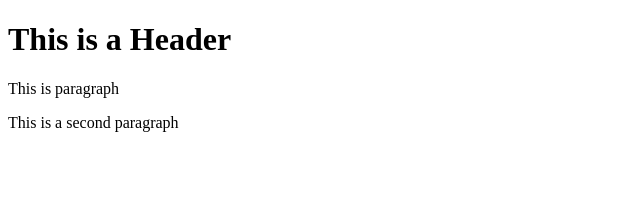
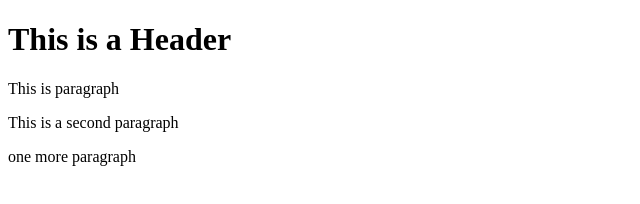
Before and after one commit to nnalin3/git-test, a website: page index.html in a window 1280 px wide. Shown: the whole page, without its empty margins (0-640 px from the left). Drawn offline with Linux system fonts and the light colour scheme.

Commit message:
fourth commit

```diff
--- a/index.html
+++ b/index.html
@@ -6,5 +6,6 @@
         <h1>This is a Header</h1>
         <p>This is paragraph</p>
         <p>This is a second paragraph</p>
+        <p>one more paragraph</p>
     </body>
 </html>
```
Also changed, not shown: package.json (added, +23 -0 lines), 1 other file.
